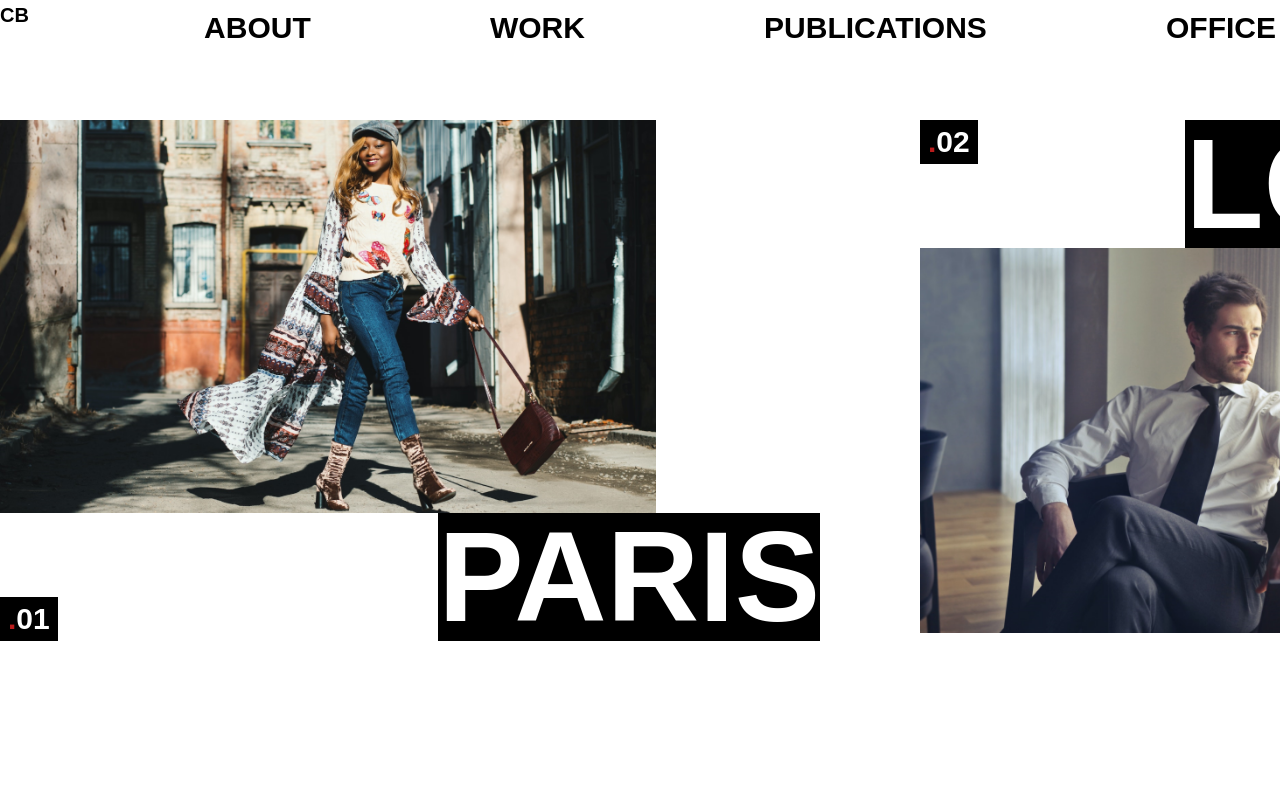
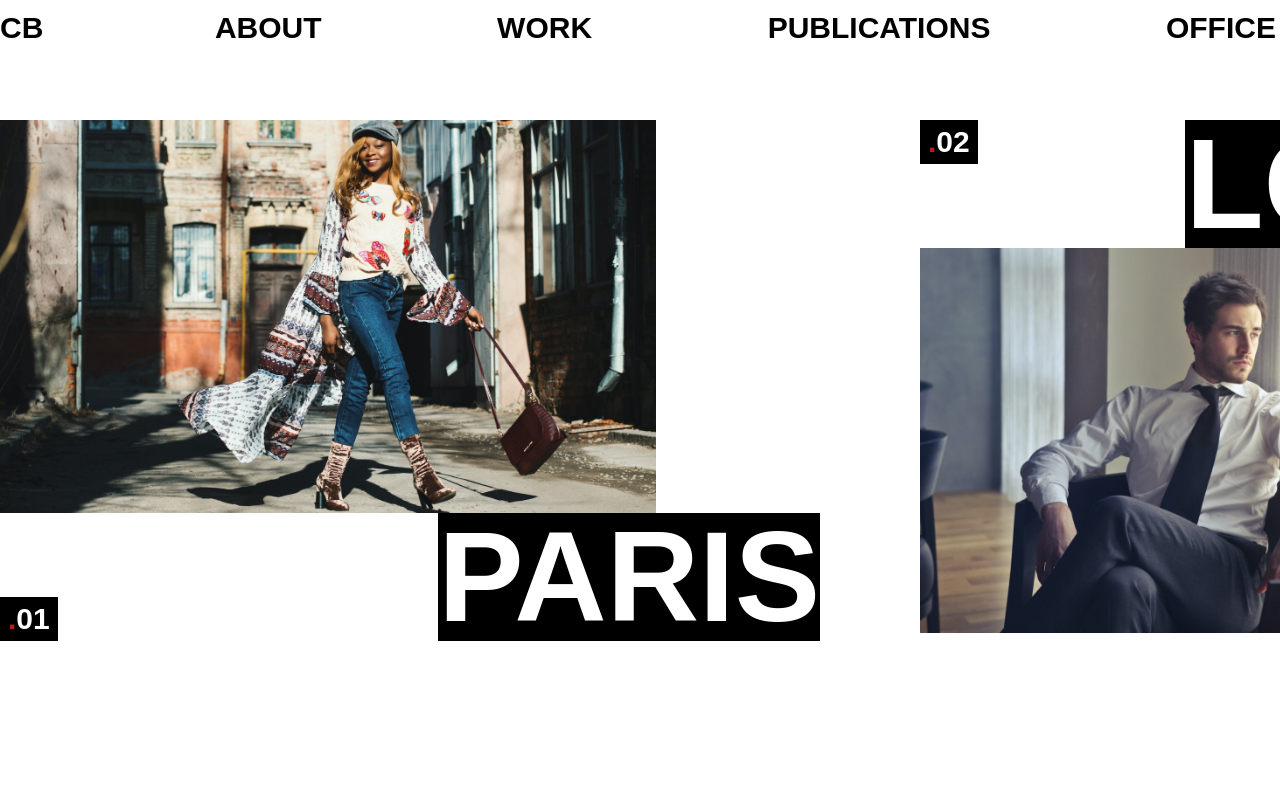
Before and after one commit to Birrellc/project-music-nextjs, a Next.js app: page / in a window 1280 px wide. Shown: the top 800 px of the page. Built offline with nearby package versions, Linux system fonts and the light colour scheme.

Commit message:
Style: adjusted logo text size

```diff
--- a/components/Header.tsx
+++ b/components/Header.tsx
@@ -39,9 +39,7 @@ const Header = () => {
           id='header'
           className='flex items-start justify-between w-[100%] h-fit'
         >
-          <div className='mx[-5px] font-semibold text-[20px] leading-none'>
-            CB
-          </div>
+          <div className='mx[5px] font-semibold text-[30px]'>CB</div>
           <div className='mx-1 md:block hidden font-bold text-[30px]'>
             ABOUT
           </div>
```
